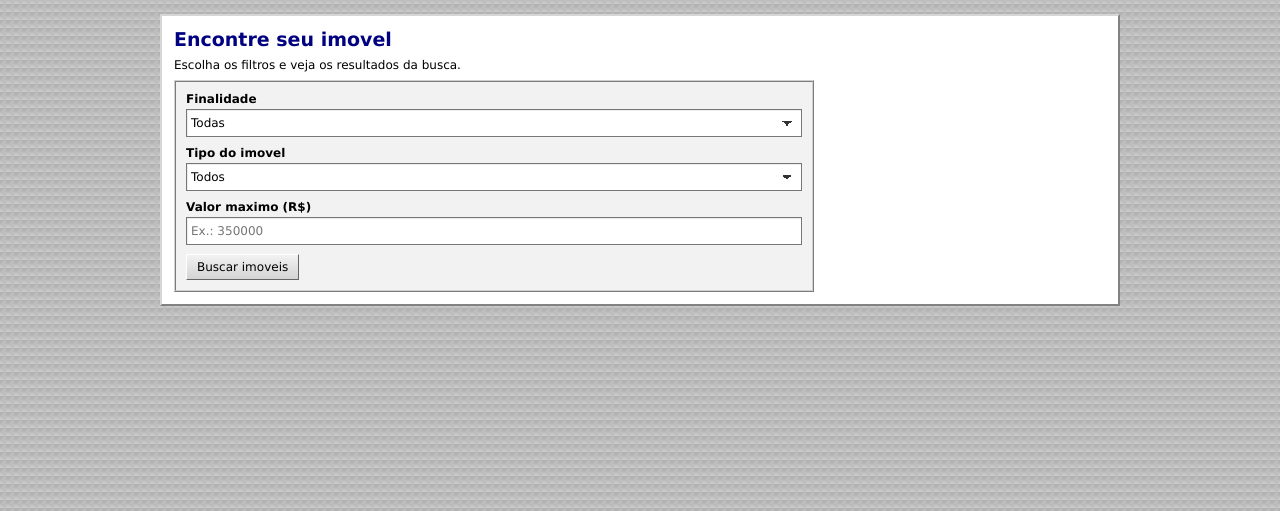
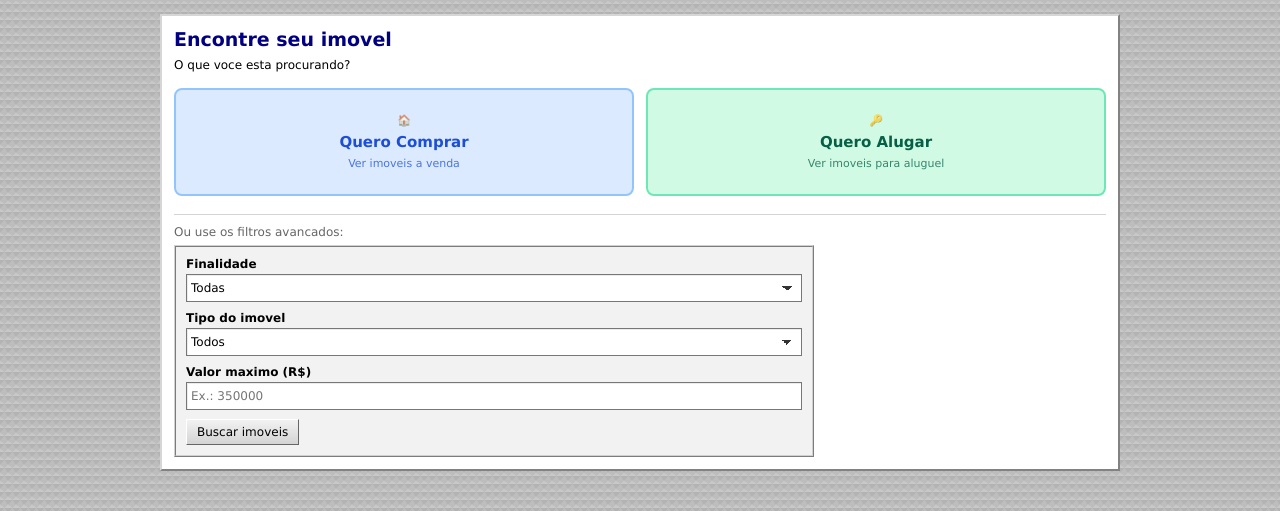
Before and after one commit to bymarquin/imobiliaria, a PHP site: page /cliente_busca.php in a window 1280 px wide. Shown: the part 44-555 px from the top of the page. Run offline with PHP 8.4, Linux system fonts and the light colour scheme.

Commit message:
feat: add comprar/alugar buttons and public visita scheduling
Co-Authored-By: Claude Sonnet 4.6 <noreply@anthropic.com>

```diff
--- a/assets/style.css
+++ b/assets/style.css
@@ -104,6 +104,78 @@ p {
     gap: 10px;
     margin: 10px 0;
 }
+
+.portal-opcoes {
+    display: grid;
+    grid-template-columns: 1fr 1fr;
+    gap: 12px;
+    margin: 16px 0;
+}
+
+.portal-opcao {
+    display: flex;
+    flex-direction: column;
+    align-items: center;
+    justify-content: center;
+    gap: 6px;
+    padding: 24px 16px;
+    border-radius: 8px;
+    text-decoration: none;
+    text-align: center;
+    transition: opacity 0.15s;
+}
+
+.portal-opcao:hover { opacity: 0.85; }
+
+.portal-opcao-comprar {
+    background: #dbeafe;
+    border: 2px solid #93c5fd;
+    color: #1d4ed8;
+}
+
+.portal-opcao-alugar {
+    background: #d1fae5;
+    border: 2px solid #6ee7b7;
+    color: #065f46;
+}
+
+.portal-opcao-icone { font-size: 28px; }
+
+.portal-opcao strong { font-size: 15px; }
+
+.portal-opcao span { font-size: 11px; opacity: 0.75; }
+
+.portal-divisor {
+    border: none;
+    border-top: 1px solid #d4d4d4;
+    margin: 18px 0 10px;
+}
+
+.portal-filtro-titulo {
+    font-size: 12px;
+    color: #666;
+    margin-bottom: 6px;
+}
+
+.portal-card-footer {
+    display: flex;
+    align-items: center;
+    justify-content: space-between;
+    margin-top: 8px;
+}
+
+.portal-btn-visita {
+    font-size: 11px;
+    font-weight: bold;
+    padding: 4px 10px;
+    border-radius: 6px;
+    background: #111827;
+    color: #fff;
+    text-decoration: none;
+    transition: background 0.15s;
+}
+
+.portal-btn-visita:hover { background: #374151; }
 
 .home-card,
 .portal-card {
--- a/cliente_busca.php
+++ b/cliente_busca.php
@@ -25,7 +25,23 @@ $valorMax = $_GET['valor_max'] ?? '';
 
 <main>
     <h2>Encontre seu imovel</h2>
-    <p>Escolha os filtros e veja os resultados da busca.</p>
+    <p>O que voce esta procurando?</p>
+
+    <div class="portal-opcoes">
+        <a href="cliente_resultados.php?finalidade=venda" class="portal-opcao portal-opcao-comprar">
+            <span class="portal-opcao-icone">🏠</span>
+            <strong>Quero Comprar</strong>
+            <span>Ver imoveis a venda</span>
+        </a>
+        <a href="cliente_resultados.php?finalidade=aluguel" class="portal-opcao portal-opcao-alugar">
+            <span class="portal-opcao-icone">🔑</span>
+            <strong>Quero Alugar</strong>
+            <span>Ver imoveis para aluguel</span>
+        </a>
+    </div>
+
+    <hr class="portal-divisor">
+    <p class="portal-filtro-titulo">Ou use os filtros avancados:</p>
 
     <form method="get" action="cliente_resultados.php">
         <label>Finalidade
```
Also changed, not shown: cliente_resultados.php (+11 -2 lines), cliente_visita.php (added, +109 -0 lines).
